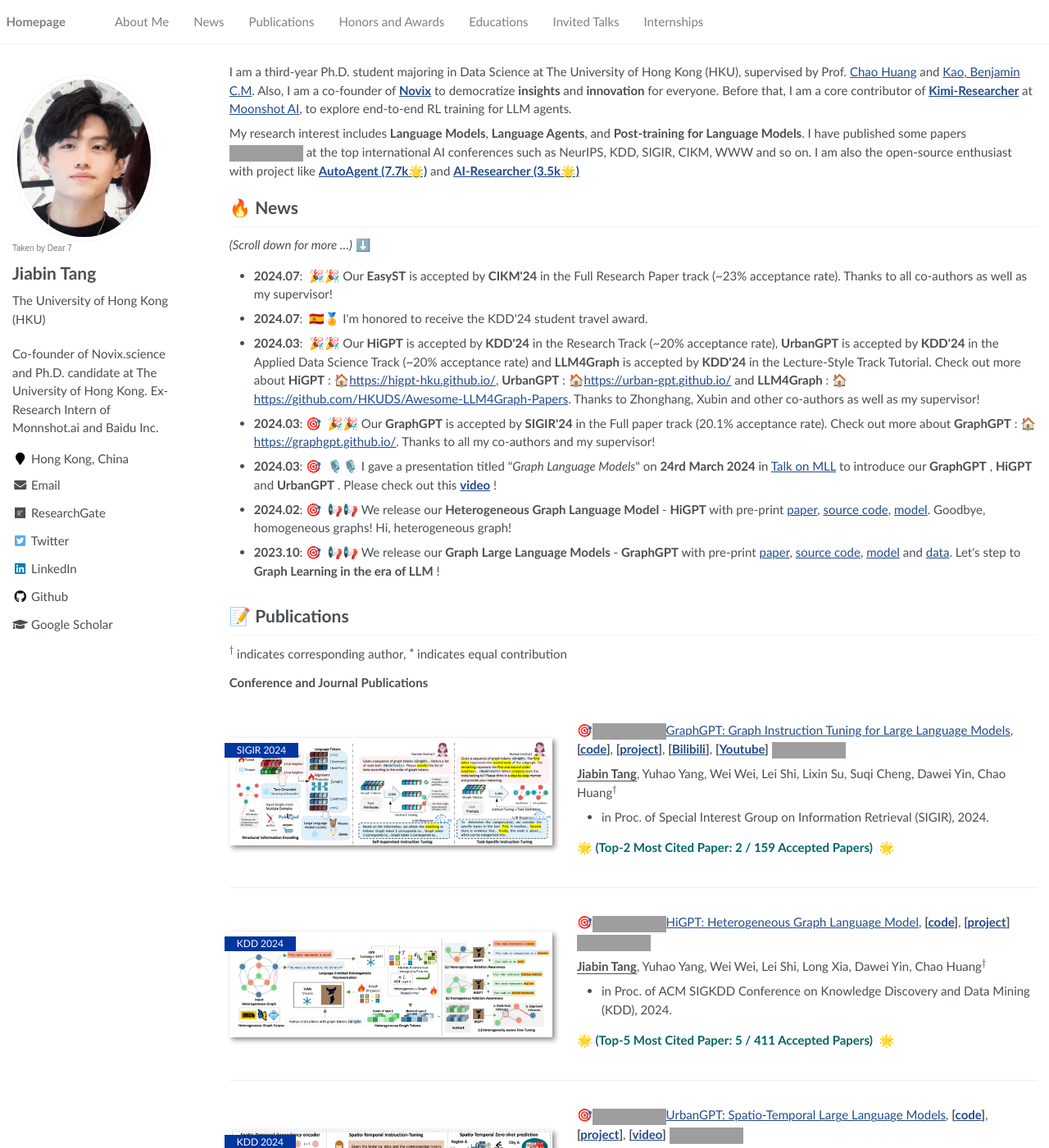
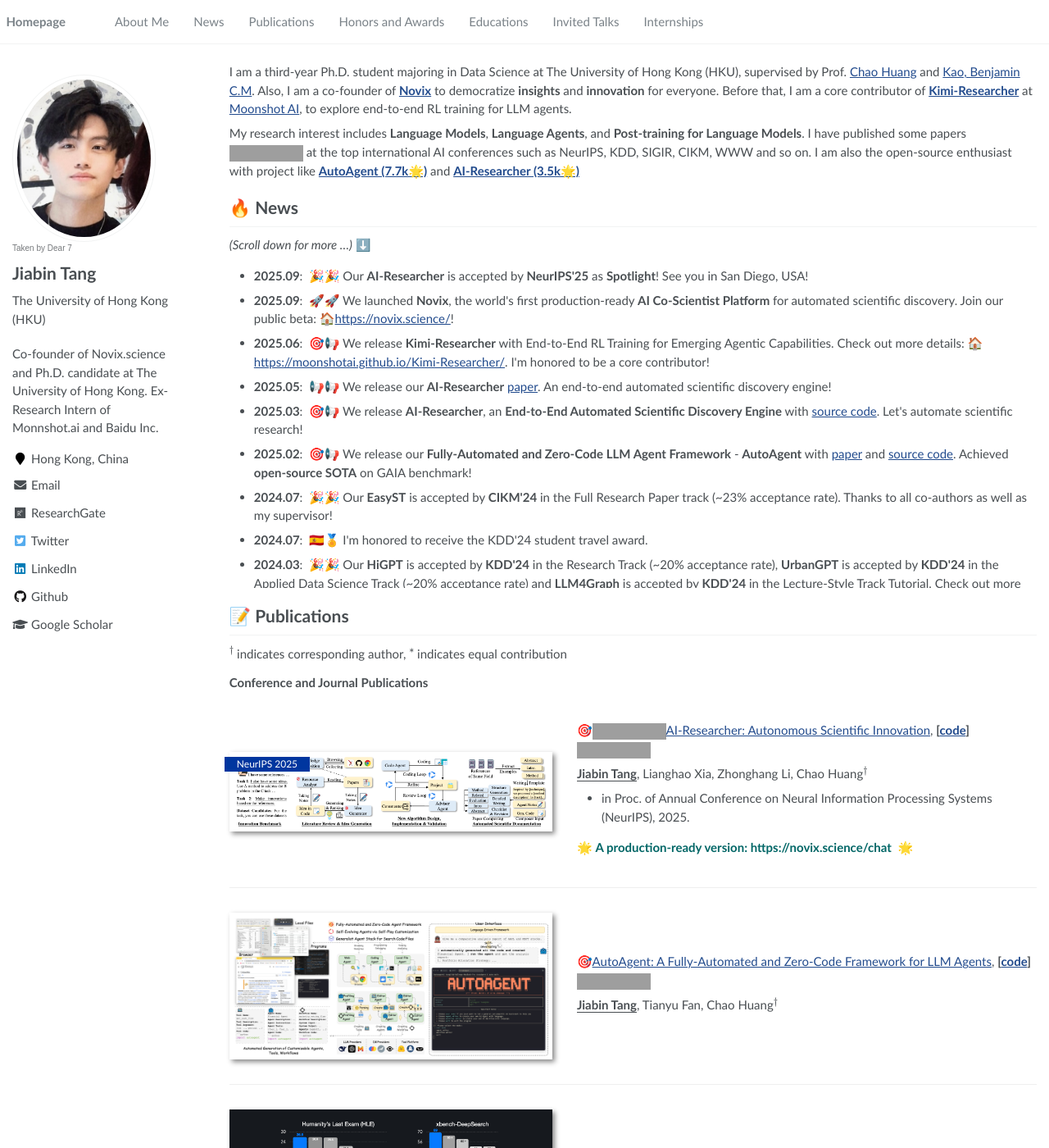
Before and after one commit to tjb-tech/tjb-tech.github.io, a Jekyll site: the page built from _pages/about.md, in a window 1280 px wide and 1400 px high. Shown: the whole window at 82% size. Built offline with Jekyll 4.4.1, drawn with Linux system fonts in a browser that asks for light colours; formulas are drawn with MathJax 3; some of the changed text lies outside the part shown; grey boxes are pictures that could not be loaded.

Commit message:
Update about page with recent achievements and publications, including the acceptance of AI-Researcher at NeurIPS'25 and the launch of Novix. Added new images for AI-Researcher, AutoAgent, and Kimi-Researcher, while removing outdated image files.

```diff
--- a/_pages/about.md
+++ b/_pages/about.md
@@ -36,6 +36,12 @@
 
 <div class="scrollable">
     <ul>
+      <li><strong>2025.09</strong>: &nbsp;🎉🎉 Our <b>AI-Researcher</b> is accepted by <b>NeurIPS'25</b> as <b>Spotlight</b>! See you in San Diego, USA!</li>
+      <li><strong>2025.09</strong>: &nbsp;🚀🚀 We launched <b>Novix</b>, the world's first production-ready <b>AI Co-Scientist Platform</b> for automated scientific discovery. Join our public beta: 🏠<a href="https://novix.science/" target="_blank">https://novix.science/</a>!</li>
+      <li><strong>2025.06</strong>: &nbsp;🎯📢 We release <b>Kimi-Researcher</b> with End-to-End RL Training for Emerging Agentic Capabilities. Check out more details: 🏠<a href="https://moonshotai.github.io/Kimi-Researcher/" target="_blank">https://moonshotai.github.io/Kimi-Researcher/</a>. I'm honored to be a core contributor!</li>
+      <li><strong>2025.05</strong>: &nbsp;📢📢 We release our <b>AI-Researcher</b> <a href="https://arxiv.org/abs/2505.18705" target="_blank">paper</a>. An end-to-end automated scientific discovery engine!</li>
+      <li><strong>2025.03</strong>: &nbsp;🎯📢 We release <b>AI-Researcher</b>, an <b>End-to-End Automated Scientific Discovery Engine</b> with <a href="https://github.com/HKUDS/AI-Researcher" target="_blank">source code</a>. Let's automate scientific research!</li>
+      <li><strong>2025.02</strong>: &nbsp;🎯📢 We release our <b>Fully-Automated and Zero-Code LLM Agent Framework</b> - <b>AutoAgent</b> with <a href="https://arxiv.org/abs/2502.05957" target="_blank">paper</a> and <a href="https://github.com/HKUDS/AutoAgent" target="_blank">source code</a>. Achieved <b>open-source SOTA</b> on GAIA benchmark!</li>
       <li><strong>2024.07</strong>: &nbsp;🎉🎉 Our <b>EasyST</b> is accepted by <b>CIKM'24</b> in the Full Research Paper track (~23% acceptance rate). Thanks to all co-authors as well as my supervisor!</li>
       <li><strong>2024.07</strong>: &nbsp;🇪🇸🏅 I'm honored to receive the KDD'24 student travel award.</li>
       <li><strong>2024.03</strong>: &nbsp;🎉🎉 Our <b>HiGPT</b> is accepted by <b>KDD'24</b> in the Research Track (~20% acceptance rate), <b>UrbanGPT</b> is accepted by <b>KDD'24</b> in the Applied Data Science Track (~20% acceptance rate) and <b>LLM4Graph</b> is accepted by <b>KDD'24</b> in the Lecture-Style Track Tutorial. Check out more about <b>HiGPT</b> : 🏠<a href="https://higpt-hku.github.io/" target="_blank">https://higpt-hku.github.io/</a>, <b>UrbanGPT</b> : 🏠<a href="https://urban-gpt.github.io/" target="_blank">https://urban-gpt.github.io/</a> and <b>LLM4Graph</b> : 🏠<a href="https://github.com/HKUDS/Awesome-LLM4Graph-Papers" target="_blank">https://github.com/HKUDS/Awesome-LLM4Graph-Papers</a>. Thanks to Zhonghang, Xubin and other co-authors as well as my supervisor! </li>
@@ -61,6 +67,44 @@
 $^{\dagger}$ indicates corresponding author, $^{*}$ indicates equal contribution
 
 #### Conference and Journal Publications
+
+<div class='paper-box'><div class='paper-box-image'><div><div class="badge">NeurIPS 2025</div><img src='images/ai-researcher.png' alt="sym" width="100%"></div></div>
+<div class='paper-box-text' markdown="1">
+
+🎯<img src='https://img.shields.io/badge/NeurIPS2025-orange' />[AI-Researcher: Autonomous Scientific Innovation](https://arxiv.org/pdf/2505.18705), **[[code](https://github.com/HKUDS/AI-Researcher)]** <img src='https://img.shields.io/github/stars/hkuds/ai-researcher?color=green&style=social' />&nbsp;
+
+**<u>Jiabin Tang</u>**, Lianghao Xia, Zhonghang Li, Chao Huang$^{\dagger}$
+
+- in Proc. of Annual Conference on Neural Information Processing Systems (NeurIPS), 2025.
+
+🌟<font color="#006666"> <b>A production-ready version: https://novix.science/chat</b> </font> 🌟
+
+</div>
+</div>
+
+<div class='paper-box'><div class='paper-box-image'><div><img src='images/autoagent.png' alt="sym" width="100%"></div></div>
+<div class='paper-box-text' markdown="1">
+
+🎯[AutoAgent: A Fully-Automated and Zero-Code Framework for LLM Agents](https://arxiv.org/pdf/2502.05957), **[[code](https://github.com/HKUDS/AutoAgent)]** <img src='https://img.shields.io/github/stars/hkuds/autoagent?color=green&style=social' />&nbsp;
+
+**<u>Jiabin Tang</u>**, Tianyu Fan, Chao Huang$^{\dagger}$
+
+
+
+</div>
+</div>
+
+<div class='paper-box'><div class='paper-box-image'><div><img src='images/kimi-researcher.png' alt="sym" width="100%"></div></div>
+<div class='paper-box-text' markdown="1">
+
+🎯[Kimi-Researcher: End-to-End RL Training for Emerging Agentic Capabilities](https://moonshotai.github.io/Kimi-Researcher/)&nbsp;
+
+**<u>Jiabin Tang</u>** as a Core Contributor of Kimi-Researcher Team
+
+
+🌟<font color="#006666"> <b>A frontier end-to-end agentic RL solution benchmarked against OpenAI Deep Research.</b> </font> 🌟
+</div>
+</div>
 
 <div class='paper-box'><div class='paper-box-image'><div><div class="badge">SIGIR 2024</div><img src='images/graphgpt.png' alt="sym" width="100%"></div></div>
 <div class='paper-box-text' markdown="1">
@@ -216,9 +260,13 @@
 
 # 💻 Internships
 - Research Intern
+  - Company/Institution: RL Team, Moonshot AI.
+  - Advisor: Flood Sung
+  - Employment period: From 02/2025 to 08/2025
+- Research Intern
   - Company/Institution: Search Science Team, Baidu Inc.
   - Advisor: Dr. Lei Shi & Dr. Lixin Su
-  - Employment period: From 06/2023 to the present
+  - Employment period: From 06/2023 to 08/2023
 - Research Intern
   - Company/Institution: Data Intelligence Lab, The University of Hong Kong
   - Advisor: Prof. Chao Huang
```
Also changed, not shown: images/ai-researcher.png (added), images/autoagent.png (added), images/kimi-researcher.png (added), images/截屏2024-07-02 下午4.02.06.png (deleted), images/截屏2024-07-02 下午4.03.50.png (deleted), images/截屏2024-07-02 下午6.16.42.png (deleted), images/截屏2024-07-02 下午6.16.59.png (deleted), images/截屏2024-07-03 下午12.21.38.png (deleted).
